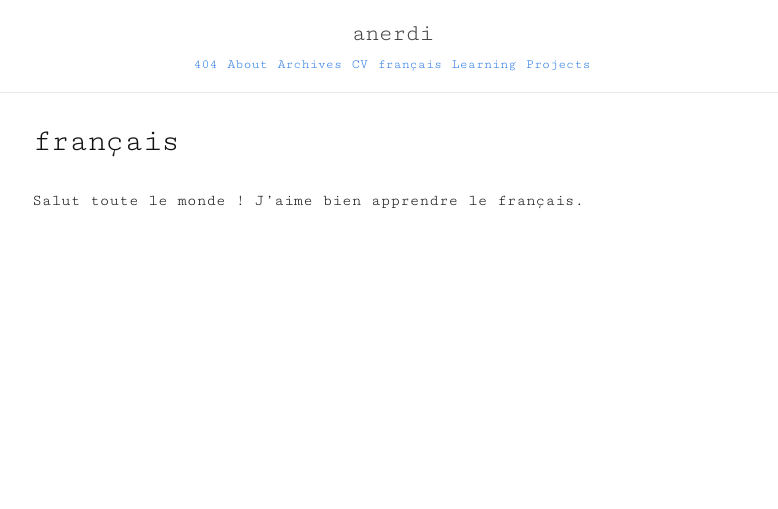
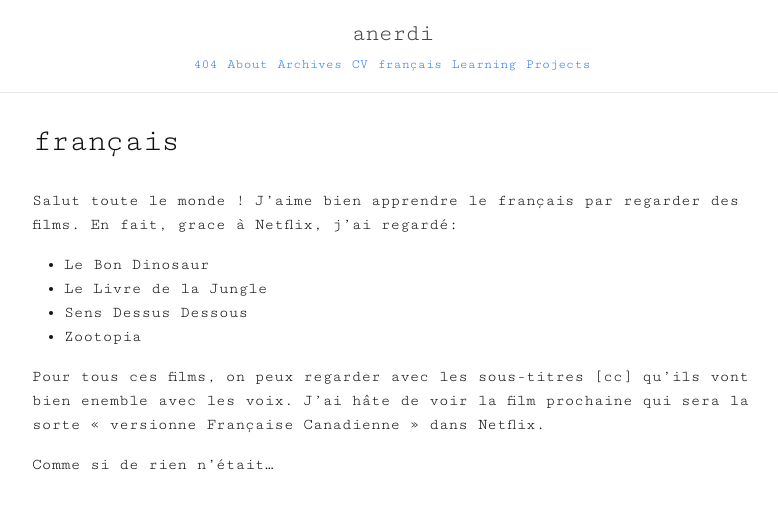
Before and after one commit to syaning/slim, a Jekyll site: the page built from francais.md, in a window 1280 px wide. Shown: the top 509 px of the page, without its empty margins (248-1026 px from the left). Built offline with Jekyll 4.4.1, drawn with Linux system fonts in a browser that asks for light colours.

Commit message:
ajouter la text pour les films dont j'ai regarde

```diff
--- a/francais.md
+++ b/francais.md
@@ -3,4 +3,16 @@ layout: page
 title: français
 ---
 
-Salut toute le monde ! J'aime bien apprendre le français.
+Salut toute le monde ! J'aime bien apprendre le français par regarder des films.
+En fait, grace à Netflix, j'ai regardé:
+
+- Le Bon Dinosaur
+- Le Livre de la Jungle
+- Sens Dessus Dessous
+- Zootopia
+
+Pour tous ces films, on peux regarder avec les sous-titres [cc] qu'ils vont bien
+enemble avec les voix. J'ai hâte de voir la film prochaine qui sera la sorte
+<< versionne Française Canadienne >> dans Netflix.
+
+Comme si de rien n'était...
```
